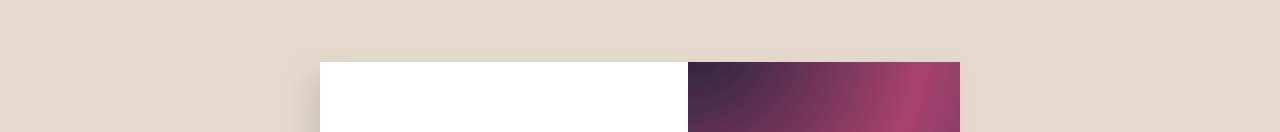
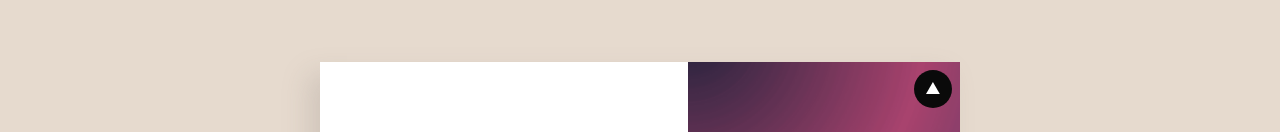
Before and after one commit to xandoalka/Business-CV, a React (Vite) app: page /projects in a window 1280 px wide. Shown: the part 470-602 px from the top of the page. Built offline with nearby package versions, Linux system fonts and the light colour scheme.

Commit message:
add link of projects

```diff
--- a/src/components/ProjectCard.jsx
+++ b/src/components/ProjectCard.jsx
@@ -1,4 +1,6 @@
-const ProjectCard = ({ projectTitle, roleTitle, projectDescription, projectImg}) => {
+import { SiVercel } from "react-icons/si"
+
+const ProjectCard = ({ projectTitle, roleTitle, projectDescription, projectImg, projectLink }) => {
     return (
         <div className="w-full bg-white flex shadow-[-12px_12px_25px_0_rgba(138,131,124,0.23)]">
             <div className="w-[57.5%] py-20 flex">
@@ -13,8 +15,17 @@ const ProjectCard = ({ projectTitle, roleTitle, projectDescription, projectImg})
                 </div>
 
             </div>
-            <div className="w-[42.5%] h-[20rem]">
-                <img className="w-full h-full object-cover" src={ projectImg } alt="" />
+            <div className="w-[42.5%] h-[20rem] relative">
+                <img className="w-full h-full object-cover" src={projectImg} alt="" />
+                <a className="absolute top-2 right-2 p-3 rounded-full bg-[#0a0a0a] cursor-pointer" href={projectLink} target="_blank">
+                    <svg
+                        width="14"
+                        height="14"
+                        viewBox="0 0 76 76"
+                        fill="none" xmlns="http://www.w3.org/2000/svg"><path
+                            d="M37.5274 0L75.0548 65H0L37.5274 0Z" fill="#ffffff" />
+                    </svg>
+                </a>
             </div>
         </div>
     )
--- a/src/pages/Projects.jsx
+++ b/src/pages/Projects.jsx
@@ -27,6 +27,7 @@ const Projects = () => {
             roleTitle="Frontend Developer"
             projectDescription="Personal portfolio website designed by Rafee Fajri and created with care"
             projectImg={foto1}
+            projectLink="https://xanzu-portofolio.vercel.app/"
           ></ProjectCard>
         </section>
       </div>
```
